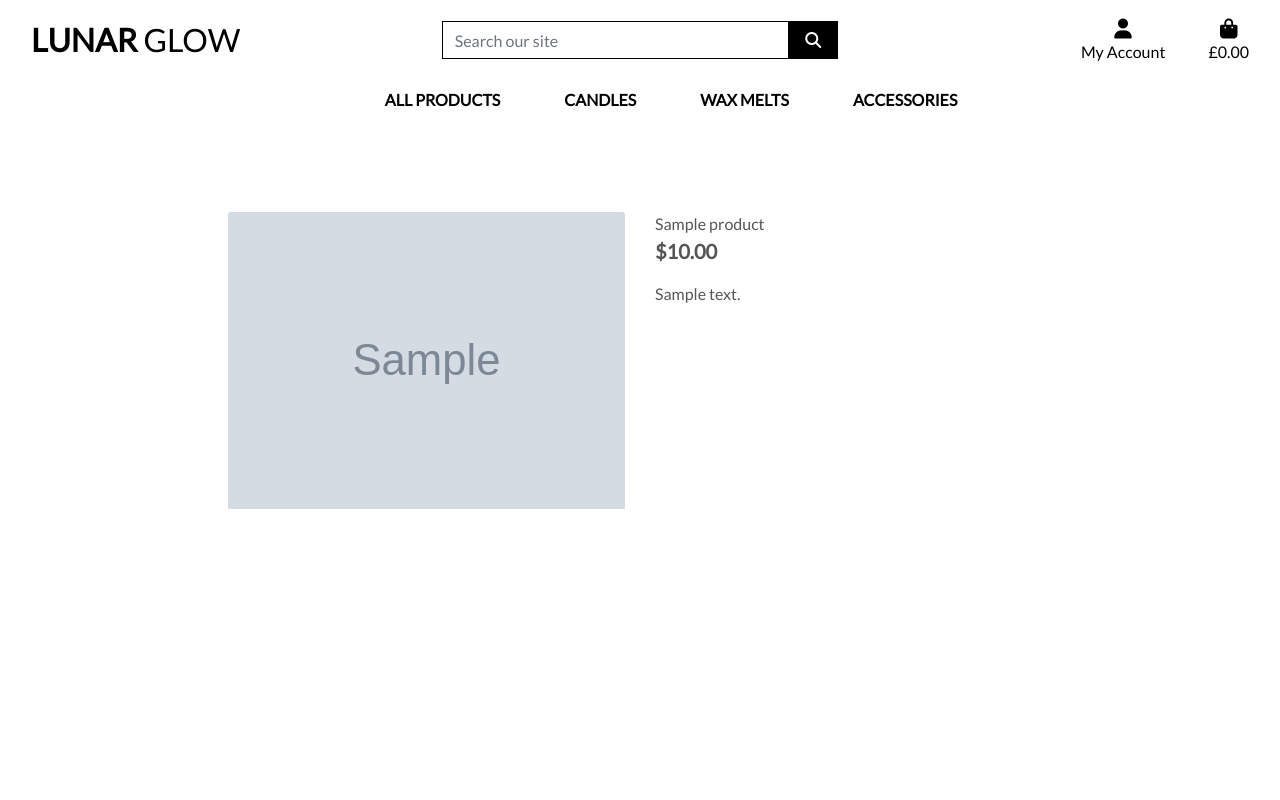
After one commit to D3lyth/lunar_glow, a Django app: page /products/1 in a window 1280 px wide. The commit adds this page. Run offline with Django 4.2, Linux system fonts and the light colour scheme; tables that the repository leaves empty hold one stand-in row (values such as "Sample post"); grey boxes marked "Sample" are stand-in pictures; parts of the project's set-up code (start-up, migrations or seed data) failed here and were passed over; some libraries are stand-ins or nearby versions.

Commit message:
Add product details functionality

```diff
--- a/home/templates/home/index.html
+++ b/home/templates/home/index.html
@@ -18,7 +18,7 @@
                 </h1>
                 <div class="my-5">
                     <h4>
-                        <a href="" class="shop-now-button btn btn-lg rounded-0 text-uppercase py-3">Shop Now</a>
+                        <a href="{% url 'products' %}" class="shop-now-button btn btn-lg rounded-0 text-uppercase py-3">Shop Now</a>
                     </h4>
                 </div>
             </div>
--- /dev/null
+++ b/products/templates/products/product_detail.html
@@ -0,0 +1,38 @@
+{% extends "base.html" %}
+{% load static %}
+
+{% block page_header %}
+    <div class="container header-container">
+        <div class="row">
+            <div class="col"></div>
+        </div>
+    </div>
+{% endblock %}
+
+{% block content %}
+    <div class="overlay"></div>
+    <div class="container-fluid">
+        <div class="row">
+            <div class="col-12 col-md-6 col-lg-4 offset-lg-2">
+                <div class="image-container my-5">
+                    {% if product.image %}
+                        <a href="{{ product.image.url }}" target="_blank">
+                            <img class="card-img-top img-fluid" src="{{ product.image.url }}" alt="{{ product.name }}">
+                        </a>
+                        {% else %}
+                        <a href="">
+                            <img class="card-img-top img-fluid" src="{{ MEDIA_URL }}noimage.png" alt="{{ product.name }}">
+                        </a>
+                    {% endif %}
+                </div>
+            </div>
+            <div class="col-12 col-md-6 col-lg-4">
+                <div class="product-details-container mb-5 mt-md-5">
+                    <p class="mb-0">{{ product.name }}</p>
+                    <p class="lead mb-0 text-left font-weight-bold">${{ product.price }}</p>
+                    <p class="mt-3">{{ product.description }}</p>
+                </div>
+            </div>
+        </div>
+    </div>
+{% endblock %}
--- a/products/templates/products/products.html
+++ b/products/templates/products/products.html
@@ -26,11 +26,11 @@
                         <div class="col-sm-6 col-md-6 col-lg-4 col-xl-3">
                             <div class="card h-100 border-0">
                                 {% if product.image %}
-                                <a href="">
+                                <a href="{% url 'product_detail' product.id %}">
                                     <img class="card-img-top img-fluid" src="{{ product.image.url }}" alt="{{ product.name }}">
                                 </a>
                                 {% else %}
-                                <a href="">
+                                <a href="{% url 'product_detail' product.id %}">
                                     <img class="card-img-top img-fluid" src="{{ MEDIA_URL }}noimage.png" alt="{{ product.name }}">
                                 </a>
                                 {% endif %}
--- a/products/urls.py
+++ b/products/urls.py
@@ -2,5 +2,6 @@ from django.urls import path
 from . import views
 
 urlpatterns = [
-    path('', views.all_products, name='products')
+    path('', views.all_products, name='products'),
+    path('<product_id>', views.product_detail, name='product_detail'),
 ]
--- a/products/views.py
+++ b/products/views.py
@@ -1,4 +1,4 @@
-from django.shortcuts import render
+from django.shortcuts import render, get_object_or_404
 from .models import Product
 
 def all_products(request):
@@ -11,3 +11,15 @@ def all_products(request):
     }
 
     return render(request, 'products/products.html', context)
+
+
+def product_detail(request, product_id):
+    """ A view to show individual product details  """
+
+    product = get_object_or_404(Product, pk=product_id)
+
+    context = {
+        'product': product,
+    }
+
+    return render(request, 'products/product_detail.html', context)
--- a/static/css/base.css
+++ b/static/css/base.css
@@ -90,3 +90,14 @@ body {
         padding-top: 164px;
     }
 }
+
+/* Allow for space on the top when on mobile */
+@media (max-width: 991px) {
+    .header-container {
+        padding-top: 116px;
+    }
+
+    body {
+        height: clac(100vh - 116px);
+    }
+}
--- a/templates/includes/main-nav.html
+++ b/templates/includes/main-nav.html
@@ -6,9 +6,8 @@
             </a>
             <div class="dropdown-menu border-0" aria-labelledby="all-products-link">
                 <a href="" class="dropdown-item">By Price</a>
-                <a href="" class="dropdown-item ">By Rating</a>
                 <a href="" class="dropdown-item ">By Category</a>
-                <a href="" class="dropdown-item">All Products</a>
+                <a href="{% url 'products' %}" class="dropdown-item">All Products</a>
             </div>
         </li>
 
```
